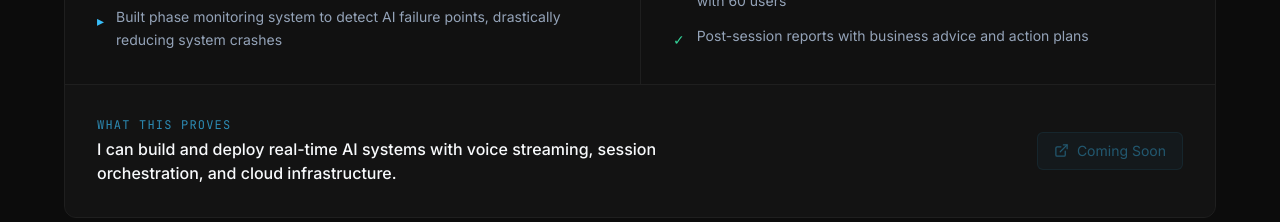
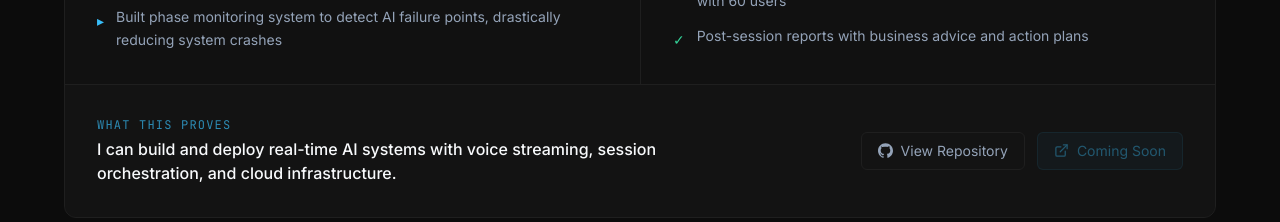
Before and after one commit to Donatohernandez/DonatoHernandez-Portfolio, a Next.js app: page / in a window 1280 px wide. Shown: the part 3720-3942 px from the top of the page. Built offline with nearby package versions, Linux system fonts and the light colour scheme.

Commit message:
feat: link project case study repositories

```diff
--- a/src/data/content.ts
+++ b/src/data/content.ts
@@ -104,7 +104,7 @@ export const projects = [
     ],
     proof:
       "I can build and deploy real-time AI systems with voice streaming, session orchestration, and cloud infrastructure.",
-    github: "#",
+    github: "https://github.com/Donatohernandez/PitchPilot-AI",
     live: "#",
     liveLabel: "Try PitchPilot",
     comingSoon: true,
@@ -157,6 +157,7 @@ export const projects = [
     ],
     proof:
       "I can architect and deliver an AI-powered mobile product across frontend, backend, data, authentication, subscriptions, and deployment.",
+    github: "https://github.com/Donatohernandez/Zaaby-app",
     live: "https://zaaby.app/",
     liveLabel: "Visit Landing Page",
     media: [
--- a/src/sections/Work.tsx
+++ b/src/sections/Work.tsx
@@ -4,6 +4,7 @@ import Image from "next/image";
 import { useEffect, useState } from "react";
 import { Sparkles, Mic, ExternalLink, X } from "lucide-react";
 import { AnimatePresence, motion } from "framer-motion";
+import { SiGithub } from "react-icons/si";
 import { projects } from "@/data/content";
 import { FadeIn } from "@/components/ui/FadeIn";
 import { SectionLabel } from "@/components/ui/SectionLabel";
@@ -210,6 +211,18 @@ export function Work() {
                       </p>
                     </div>
                     <div className="flex items-center gap-3 shrink-0">
+                      {"github" in project && project.github !== "#" && (
+                        <a
+                          href={project.github}
+                          target="_blank"
+                          rel="noopener noreferrer"
+                          aria-label={`View ${project.name} repository`}
+                          className="flex items-center gap-2 px-4 py-2 rounded-md border border-border text-text-secondary text-sm hover:border-accent/30 hover:text-accent transition-all duration-200 cursor-pointer"
+                        >
+                          <SiGithub size={15} />
+                          View Repository
+                        </a>
+                      )}
                       {project.comingSoon ? (
                         <span
                           aria-disabled="true"
```
